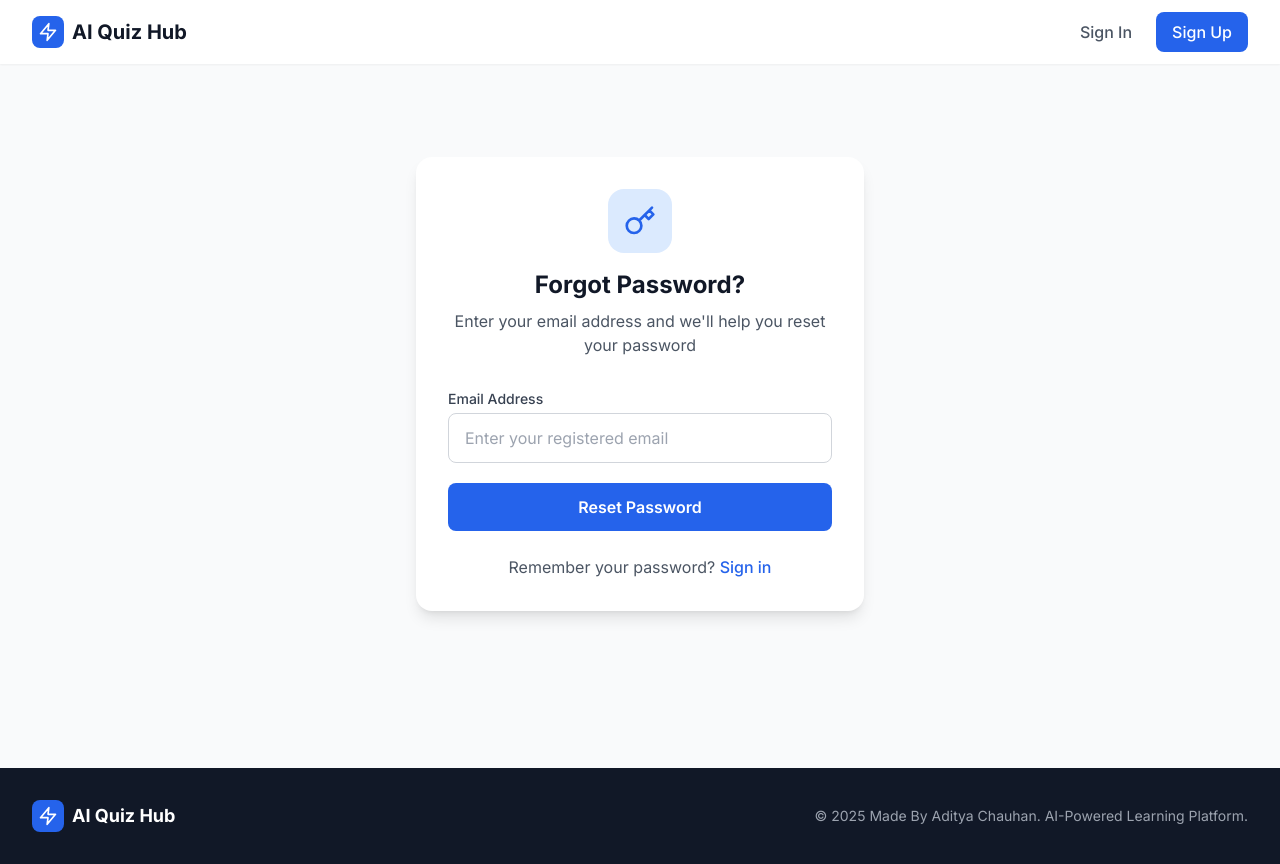
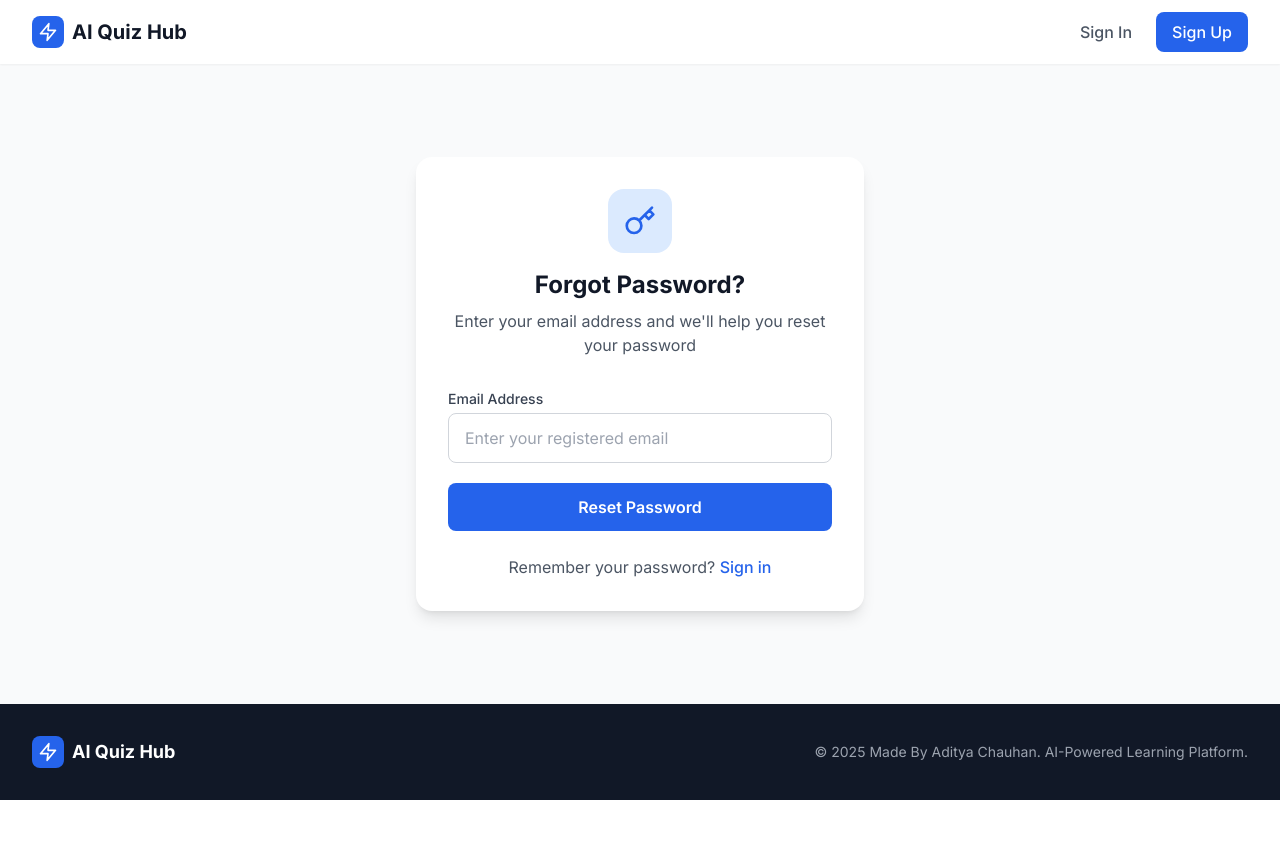
Before and after one commit to adityachauhan34/Intelligent-Quiz-Manager, a Django app: page /accounts/forgot-password/ in a window 1280 px wide. After the commit the page ends 800 px from the top, so only its background shows below. Run offline with Django 5.2, Linux system fonts and the light colour scheme; some libraries are stand-ins or nearby versions.

Commit message:
Update base.html for layout adjustments

```diff
--- a/templates/base.html
+++ b/templates/base.html
@@ -36,7 +36,7 @@
         }
     </script>
 </head>
-<body class="bg-gray-50 dark:bg-gray-900 font-sans min-h-screen transition-colors duration-200">
+<body class="bg-gray-50 dark:bg-gray-900 font-sans min-h-screen transition-colors duration-200 flex flex-col">
     <nav class="bg-white dark:bg-gray-800 shadow-sm fixed w-full top-0 z-50 transition-colors duration-200">
         <div class="max-w-7xl mx-auto px-4 sm:px-6 lg:px-8">
             <div class="flex justify-between h-16">
@@ -98,7 +98,7 @@
         </div>
     </nav>
 
-    <main class="pt-16">
+    <main class="pt-16 flex-grow">
         {% if messages %}
             <div class="max-w-7xl mx-auto px-4 sm:px-6 lg:px-8 mt-4">
                 {% for message in messages %}
@@ -112,7 +112,7 @@
         {% block content %}{% endblock %}
     </main>
 
-    <footer class="bg-gray-900 text-white mt-16">
+    <footer class="bg-gray-900 text-white mt-auto">
         <div class="max-w-7xl mx-auto px-4 sm:px-6 lg:px-8 py-8">
             <div class="flex flex-col md:flex-row justify-between items-center">
                 <div class="flex items-center space-x-2 mb-4 md:mb-0">
```
